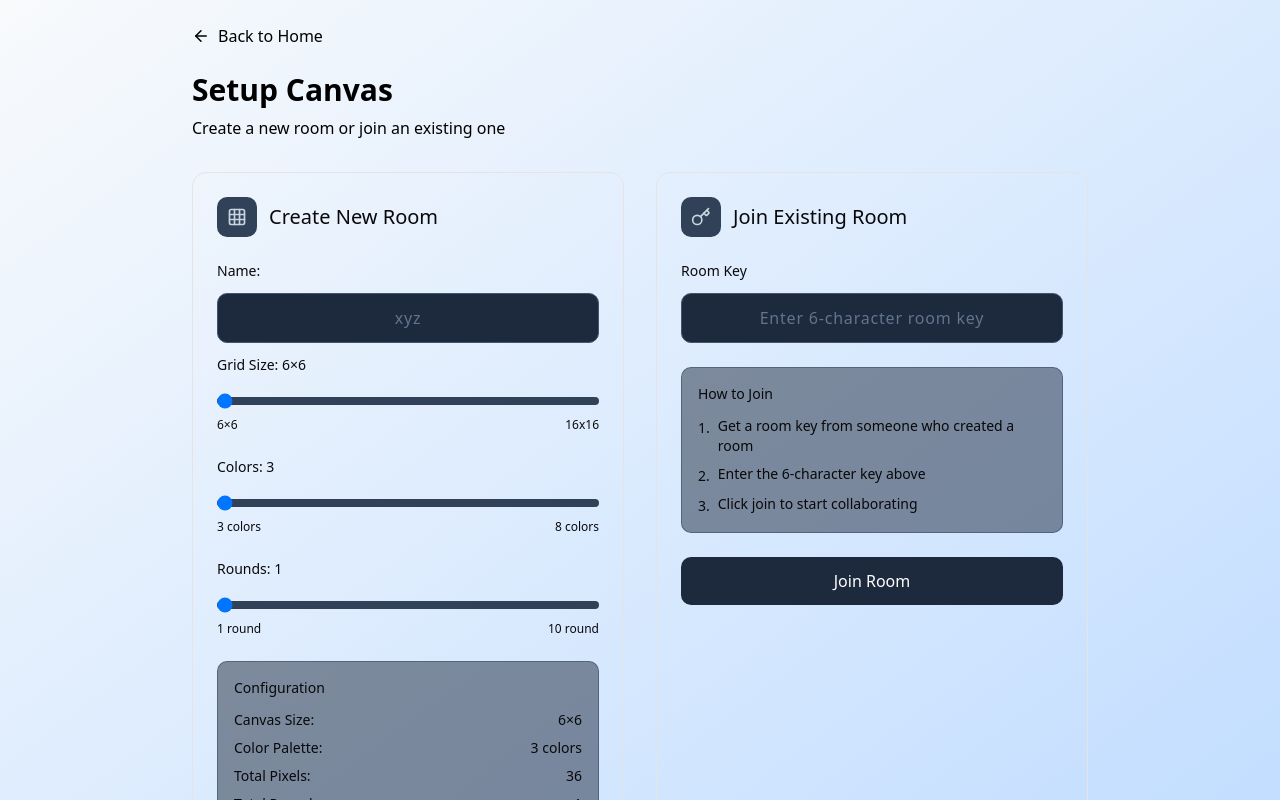
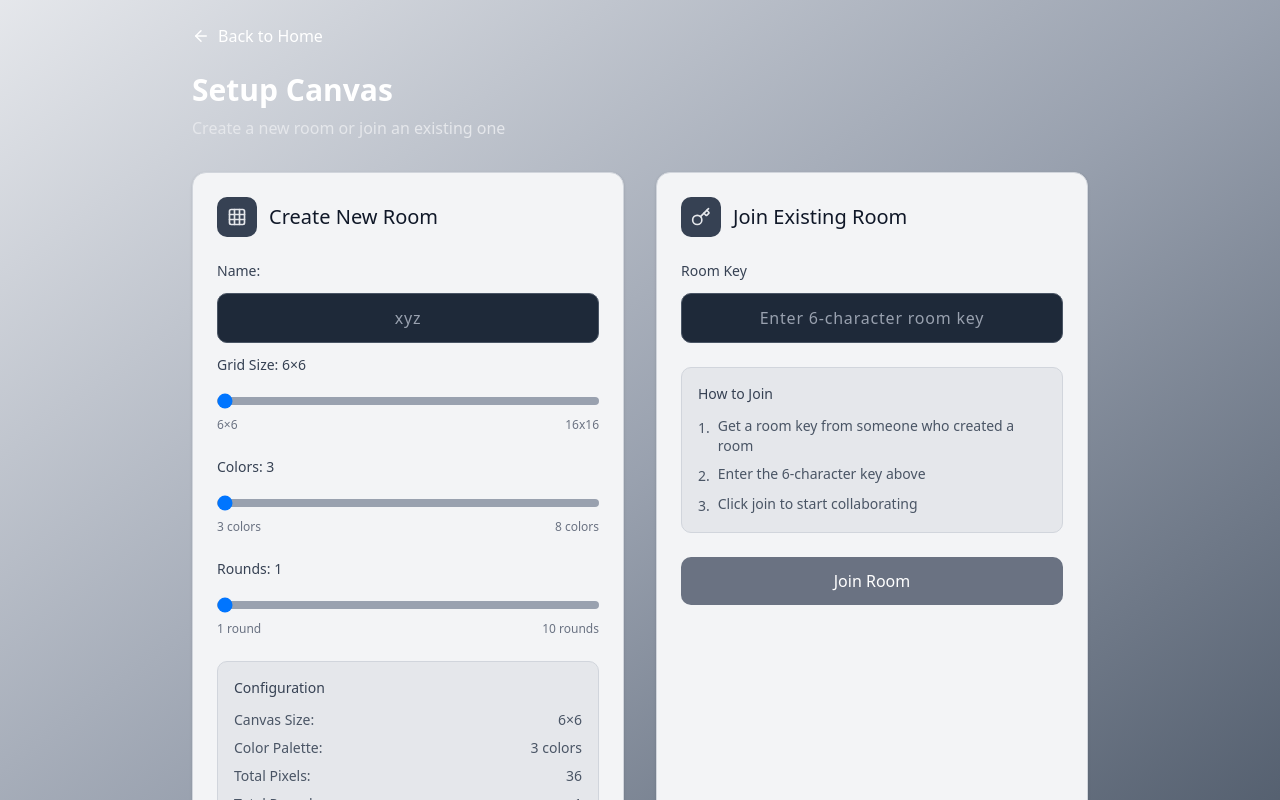
Before and after one commit to PhilipJohn005/Flood-It-Project, a Next.js app: page /multi-player in a window 1280 px wide. Shown: the top 800 px of the page. Built offline with nearby package versions, Linux system fonts and the light colour scheme; no server answers.

Commit message:
Refactor:Upated UI to be more Monochromatic

```diff
--- a/src/app/multi-player/page.tsx
+++ b/src/app/multi-player/page.tsx
@@ -1,37 +1,33 @@
-
-import React from 'react'
-import Createroom from '@/components/pages/multi-player-page/Createroom'
-import Joinroom from '@/components/pages/multi-player-page/Joinroom'
-import { ArrowLeft } from 'lucide-react'
-import Link from 'next/link'
+import React from 'react';
+import Createroom from '@/components/pages/multi-player-page/Createroom';
+import Joinroom from '@/components/pages/multi-player-page/Joinroom';
+import { ArrowLeft } from 'lucide-react';
+import Link from 'next/link';
 
 const page = () => {
   return (
-    <div className='min-h-screen p-4 md:p-6 bg-gradient-to-br from-slate-50 to-blue-200'>
+    <div className='min-h-screen p-4 md:p-6 bg-gradient-to-br from-gray-200 via-gray-400 to-gray-600'>
       <div className='max-w-4xl mx-auto'>
 
         <div className="mb-8">
           <Link href={"/"}>
-          <button
-            className="inline-flex items-center gap-2 text-black transition-colors mb-6 group cursor-pointer"
-          >
-            <ArrowLeft size={18} className="" />
-            Back to Home
-          </button>
+            <button className="inline-flex items-center gap-2 text-white hover:text-gray-100 transition-colors mb-6 group cursor-pointer">
+              <ArrowLeft size={18} />
+              Back to Home
+            </button>
           </Link>
-          <h1 className="text-2xl md:text-3xl font-semibold text-black mb-2">Setup Canvas</h1>
-          <p className="text-black">Create a new room or join an existing one</p>
+          <h1 className="text-2xl md:text-3xl font-semibold text-white mb-2">Setup Canvas</h1>
+          <p className="text-gray-200">Create a new room or join an existing one</p>
         </div>
 
         <div className="grid lg:grid-cols-2 gap-6 md:gap-8">
-          <Createroom/>
-          <Joinroom/>
+          <Createroom />
+          <Joinroom />
         </div>
 
       </div>
+    </div>
+  );
+};
 
-    </div>
-  )
-}
-
-export default page
+export default page;
--- a/src/app/page.tsx
+++ b/src/app/page.tsx
@@ -13,20 +13,17 @@
   const [gameMode, setGameMode] = useState<GameMode>('menu');
 
   return (
+    <div className="bg-gradient-to-br from-gray-200 via-gray-400 to-gray-600 min-h-screen">
+      {loading ? (
+        <div className="text-center py-10 text-white text-xl">Loading...</div>
+      ) : (
         <div>
-      {
-        loading ? (
-          <div>Loading...</div>
-        ): (
-          <div>
-            <Header/>
+          <Header />
           <div className="p-4">
-              <Afterheader/>
+            <Afterheader />
           </div>
         </div>
       )}
-
-
     </div>
   );
 }
--- a/src/components/pages/game-page/Board.tsx
+++ b/src/components/pages/game-page/Board.tsx
@@ -11,7 +11,7 @@
 const Board:React.FC<BoardProps> = ({gridSize,board,COLORS}) => {
   return (
       <div className="lg:col-span-3">
-            <div className="bg-white/5 backdrop-blur-sm rounded-2xl p-6 border border-white/10">
+            <div className="backdrop-blur-sm rounded-2xl p-6">
               <div className="p-4 rounded border overflow-auto">
                 <div
                   className="grid gap-1 mx-auto"
--- a/src/components/pages/landing-page/Header.tsx
+++ b/src/components/pages/landing-page/Header.tsx
@@ -1,17 +1,17 @@
-"use client"
+"use client";
 
-import React from 'react'
+import React from "react";
 import { signOut, useSession } from "next-auth/react";
 import { Button } from "@/components/ui/button";
 import SigninButton from "@/components/pages/landing-page/SigninButton";
 import Image from "next/image";
 
 const Header = () => {
-    const { data: session, status } = useSession();
+  const { data: session } = useSession();
 
   return (
     <div>
-      <header className="border-b shadow-lg p-4 bg-blue-600">
+      <header className="border-b shadow-lg p-4 bg-gray-800">
         <div className="max-w-6xl mx-auto flex items-center justify-between">
           <div className="flex items-center space-x-4">
             <h1 className="font-bold text-2xl text-white">FloodFill Arena</h1>
@@ -28,7 +28,7 @@
                     className="w-10 h-10 rounded-full"
                   />
                 )}
-                <div className="text-white dark:text-black">
+                <div className="text-white text-right">
                   <p className="text-sm font-semibold">{session.user.name}</p>
                   <p className="text-xs">{session.user.email}</p>
                 </div>
@@ -43,11 +43,27 @@
               <SigninButton />
             )}
           </div>
-
         </div>
       </header>
+
+      <div className="text-center space-y-4 bg-gray-800">
+        <div className="bg-gradient-to-br from-gray-100 to-gray-200 text-gray-900 p-8 shadow-xl">
+          <h1 className="text-4xl sm:text-6xl font-bold mb-4 text-gray-900">
+            FloodFill
+          </h1>
+          <p className="text-lg sm:text-xl mb-6 text-gray-700">
+            The ultimate color puzzle challenge! Fill the entire board with one
+            color in the minimum moves possible.
+          </p>
+          <div className="flex flex-wrap justify-center gap-4 text-sm">
+            <div className="bg-gray-300 px-3 py-1 rounded-full text-gray-800">Strategic Thinking</div>
+            <div className="bg-gray-300 px-3 py-1 rounded-full text-gray-800">Quick Reflexes</div>
+            <div className="bg-gray-300 px-3 py-1 rounded-full text-gray-800">High Scores</div>
+          </div>
+        </div>
+      </div>
     </div>
-  )
-}
+  );
+};
 
-export default Header
+export default Header;
--- a/src/components/pages/multi-player-page/Createroom.tsx
+++ b/src/components/pages/multi-player-page/Createroom.tsx
@@ -1,22 +1,17 @@
-"use client"
+"use client";
 
-import React, { useRef, useState,useEffect } from 'react'
-import { ArrowLeft,Grid3X3 } from 'lucide-react'
-import { useRouter } from 'next/navigation'
-import { nanoid } from 'nanoid'
-import io from 'socket.io-client';
-import { getSocket } from '@/lib/socket'
+import React, { useRef, useState } from 'react';
+import { Grid3X3 } from 'lucide-react';
+import { useRouter } from 'next/navigation';
+import { getSocket } from '@/lib/socket';
 
 const Createroom = () => {
-  const [gridSize,setGridSize]=useState(6);
-  const [colorCount,setColorCount]=useState(3);
-  const [rounds,setRounds]=useState(1);
-  const [name,setName]=useState('');
-  const router=useRouter();
-  const socketRef = useRef<SocketIOClient.Socket | null>(null);
-
-  const socket=getSocket();
-
+  const [gridSize, setGridSize] = useState(6);
+  const [colorCount, setColorCount] = useState(3);
+  const [rounds, setRounds] = useState(1);
+  const [name, setName] = useState('');
+  const router = useRouter();
+  const socket = getSocket();
 
   const handleCreateRoom = () => {
     socket.emit("create-room", {
@@ -29,36 +24,34 @@
         name,
         mode: 'create',
       });
-
       router.push(`/multi-player/${roomKey}?${queryParams.toString()}`);
     });
   };
 
   return (
     <div>
-        <div className="rounded-xl p-6 border">
+      <div className="rounded-xl p-6 border border-gray-300 bg-gray-100 shadow-sm">
         <div className="flex items-center gap-3 mb-6">
-              <div className="w-10 h-10 bg-slate-700 rounded-lg flex items-center justify-center">
-                <Grid3X3 size={20} className="text-slate-300" />
+          <div className="w-10 h-10 bg-gray-700 rounded-lg flex items-center justify-center">
+            <Grid3X3 size={20} className="text-gray-200" />
           </div>
-              <h2 className="text-xl font-medium">Create New Room</h2>
+          <h2 className="text-xl font-medium text-gray-900">Create New Room</h2>
         </div>
+
         <div className='space-y-3 mb-3'>
-              <label className="block text-sm font-medium">
-                  Name:
-                </label>
+          <label className="block text-sm font-medium text-gray-700">Name:</label>
           <input
             value={name}
             placeholder='xyz'
             onChange={(e) => setName(e.target.value)}
-                  className="w-full bg-slate-800 border border-slate-600 rounded-lg px-4 py-3 text-white placeholder-slate-500 focus:border-slate-500 focus:outline-none transition-colors text-center font-mono tracking-wider"
+            className="w-full bg-gray-800 border border-gray-600 rounded-lg px-4 py-3 text-white placeholder-gray-400 focus:border-gray-500 focus:outline-none text-center font-mono tracking-wider"
           />
         </div>
 
         <div className="space-y-6">
           {/* Grid Size */}
           <div className="space-y-3">
-                <label className="block text-sm font-medium">
+            <label className="block text-sm font-medium text-gray-700">
               Grid Size: {gridSize}×{gridSize}
             </label>
             <input
@@ -67,9 +60,9 @@
               max="16"
               value={gridSize}
               onChange={(e) => setGridSize(Number(e.target.value))}
-                  className="w-full h-2 bg-slate-700 rounded-lg appearance-none cursor-pointer slider"
+              className="w-full h-2 bg-gray-400 rounded-lg appearance-none cursor-pointer"
             />
-                <div className="flex justify-between text-xs">
+            <div className="flex justify-between text-xs text-gray-500">
               <span>6×6</span>
               <span>16x16</span>
             </div>
@@ -77,7 +70,7 @@
 
           {/* Color Count */}
           <div className="space-y-3">
-                <label className="block text-sm font-medium">
+            <label className="block text-sm font-medium text-gray-700">
               Colors: {colorCount}
             </label>
             <input
@@ -86,16 +79,17 @@
               max="8"
               value={colorCount}
               onChange={(e) => setColorCount(Number(e.target.value))}
-                  className="w-full h-2 bg-slate-700 rounded-lg appearance-none cursor-pointer slider"
+              className="w-full h-2 bg-gray-400 rounded-lg appearance-none cursor-pointer"
             />
-                <div className="flex justify-between text-xs">
+            <div className="flex justify-between text-xs text-gray-500">
               <span>3 colors</span>
               <span>8 colors</span>
             </div>
           </div>
 
+          {/* Rounds */}
           <div className="space-y-3">
-                <label className="block text-sm font-medium">
+            <label className="block text-sm font-medium text-gray-700">
               Rounds: {rounds}
             </label>
             <input
@@ -103,19 +97,19 @@
               min="1"
               max="10"
               value={rounds}
-                  onChange={(e:React.ChangeEvent<HTMLInputElement>) => setRounds(Number(e.target.value))}
-                  className="w-full h-2 bg-slate-700 rounded-lg appearance-none cursor-pointer slider"
+              onChange={(e) => setRounds(Number(e.target.value))}
+              className="w-full h-2 bg-gray-400 rounded-lg appearance-none cursor-pointer"
             />
-                <div className="flex justify-between text-xs">
+            <div className="flex justify-between text-xs text-gray-500">
               <span>1 round</span>
-                  <span>10 round</span>
+              <span>10 rounds</span>
             </div>
           </div>
 
           {/* Preview */}
-              <div className="bg-slate-800/50 rounded-lg p-4 border border-slate-700/50">
-                <h3 className="text-sm font-medium mb-3">Configuration</h3>
-                <div className="space-y-2 text-sm">
+          <div className="bg-gray-200 rounded-lg p-4 border border-gray-300">
+            <h3 className="text-sm font-medium mb-3 text-gray-700">Configuration</h3>
+            <div className="space-y-2 text-sm text-gray-600">
               <div className="flex justify-between">
                 <span>Canvas Size:</span>
                 <span>{gridSize}×{gridSize}</span>
@@ -128,7 +122,7 @@
                 <span>Total Pixels:</span>
                 <span>{gridSize * gridSize}</span>
               </div>
-                  <div className='flex justify-between'>
+              <div className="flex justify-between">
                 <span>Total Rounds:</span>
                 <span>{rounds}</span>
               </div>
@@ -137,14 +131,14 @@
 
           <button
             onClick={handleCreateRoom}
-                className="w-full bg-slate-700 hover:bg-slate-600 text-white font-medium py-3 px-4 rounded-lg transition-colors"
+            className="w-full bg-gray-700 hover:bg-gray-800 text-white font-medium py-3 px-4 rounded-lg transition-colors"
           >
             Create Room
           </button>
         </div>
       </div>
     </div>
-  )
-}
+  );
+};
 
-export default Createroom
+export default Createroom;
--- a/src/components/pages/multi-player-page/Joinroom.tsx
+++ b/src/components/pages/multi-player-page/Joinroom.tsx
@@ -2,64 +2,55 @@
 
 import React, { useState } from "react";
 import { Key } from "lucide-react";
-import io from "socket.io-client";
 import { useRouter } from "next/navigation";
 import { getSocket } from "@/lib/socket";
 
 const Joinroom = () => {
   const [roomKey, setRoomKey] = useState("");
-  const [name]=useState("john");
-  const [username,setUsername]=useState("");
+  const [name] = useState("john");
 
-  const router=useRouter();
-
-
-  const socket=getSocket();
-
+  const router = useRouter();
+  const socket = getSocket();
 
   const handleJoinRoom = () => {
-     router.push(`/multi-player/${roomKey}?name=${name}`);
+    router.push(`/multi-player/${roomKey}?name=${name}`);
   };
 
   return (
-    <div className="rounded-xl p-6 border">
+    <div className="rounded-xl p-6 border border-gray-300 bg-gray-100 shadow-sm">
       <div className="flex items-center gap-3 mb-6">
-        <div className="w-10 h-10 bg-slate-700 rounded-lg flex items-center justify-center">
-          <Key size={20} className="text-slate-300" />
+        <div className="w-10 h-10 bg-gray-700 rounded-lg flex items-center justify-center">
+          <Key size={20} className="text-gray-200" />
         </div>
-        <h2 className="text-xl font-medium">Join Existing Room</h2>
+        <h2 className="text-xl font-medium text-gray-900">Join Existing Room</h2>
       </div>
 
       <div className="space-y-6">
         <div className="space-y-3">
-          <label className="block text-sm font-medium">
-            Room Key
-          </label>
+          <label className="block text-sm font-medium text-gray-700">Room Key</label>
           <input
             type="text"
             value={roomKey}
             onChange={(e) => setRoomKey(e.target.value)}
             placeholder="Enter 6-character room key"
-            className="w-full bg-slate-800 border border-slate-600 rounded-lg px-4 py-3 text-white placeholder-slate-500 focus:border-slate-500 focus:outline-none transition-colors text-center font-mono tracking-wider"
+            className="w-full bg-gray-800 border border-gray-600 rounded-lg px-4 py-3 text-white placeholder-gray-400 focus:border-gray-500 focus:outline-none text-center font-mono tracking-wider"
             maxLength={6}
           />
         </div>
 
-        <div className="bg-slate-800/50 rounded-lg p-4 border border-slate-700/50">
-          <h3 className="text-sm font-medium mb-3">
-            How to Join
-          </h3>
-          <div className="space-y-2 text-sm">
+        <div className="bg-gray-200 rounded-lg p-4 border border-gray-300">
+          <h3 className="text-sm font-medium mb-3 text-gray-700">How to Join</h3>
+          <div className="space-y-2 text-sm text-gray-600">
             <div className="flex items-start gap-2">
-              <span className=" mt-0.5">1.</span>
+              <span className="mt-0.5">1.</span>
               <span>Get a room key from someone who created a room</span>
             </div>
             <div className="flex items-start gap-2">
-              <span className=" mt-0.5">2.</span>
+              <span className="mt-0.5">2.</span>
               <span>Enter the 6-character key above</span>
             </div>
             <div className="flex items-start gap-2">
-              <span className=" mt-0.5">3.</span>
+              <span className="mt-0.5">3.</span>
               <span>Click join to start collaborating</span>
             </div>
           </div>
@@ -68,7 +59,7 @@
         <button
           onClick={handleJoinRoom}
           disabled={!roomKey.trim() || roomKey.length !== 6}
-          className="w-full bg-slate-700 hover:bg-slate-600 disabled:bg-slate-800 disabled:cursor-not-allowed text-white font-medium py-3 px-4 rounded-lg transition-colors"
+          className="w-full bg-gray-700 hover:bg-gray-800 disabled:bg-gray-500 disabled:cursor-not-allowed text-white font-medium py-3 px-4 rounded-lg transition-colors"
         >
           Join Room
         </button>
```
Also changed, not shown: src/components/pages/landing-page/Afterheader.tsx (+25 -71 lines). Lines whose indentation alone changed are shown as unchanged.
